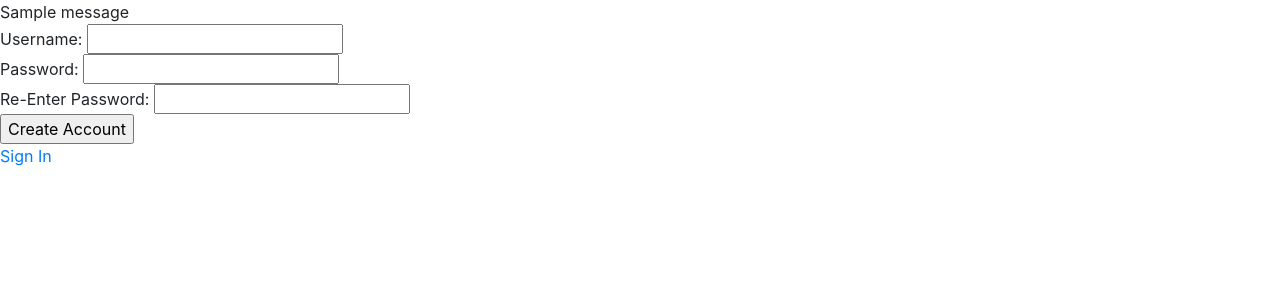
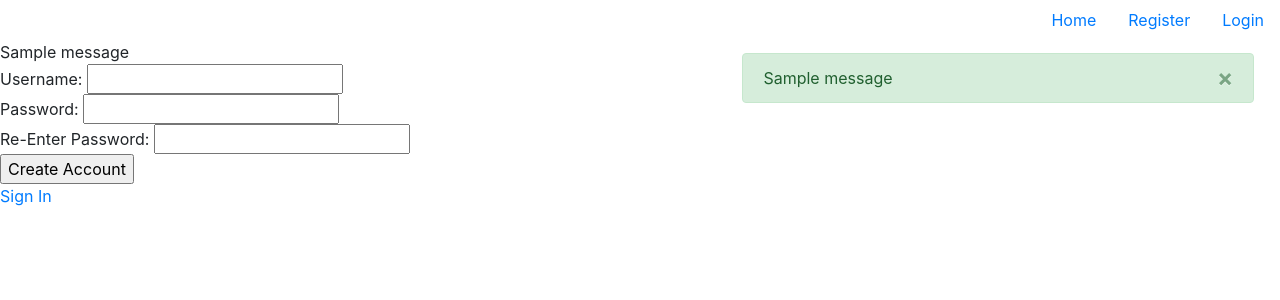
Before and after one commit to DanielGelfand/Quackers, a Flask app: page /register in a window 1280 px wide. Shown: the top 300 px of the page. Run offline with Flask 2, Linux system fonts and the light colour scheme; one stand-in notice (Sample message) is shown; parts of the project's set-up code (start-up, migrations or seed data) failed here and were passed over; some libraries are stand-ins or nearby versions.

Commit message:
fixing base and bootstrap elements

```diff
--- a/app.py
+++ b/app.py
@@ -111,10 +111,11 @@ def reg():
                 request.form['username'],
                 request.form['password'],
                 request.form['passwordConfirmation'])
-        flash(message)
         if success:
+            flash(message, "success")
             return redirect(url_for('login'))
         else:
+            flask(message, "danger")
             return redirect(url_for('reg'))
 
 @app.route('/login', methods=["GET", "POST"])
@@ -122,7 +123,7 @@ def login():
     if request.method == "GET":
         username = authenticate.is_loggedin(session)
         if username:
-            flash("You are already logged in!")
+            flash("You are already logged in!", "warning")
             return redirect(url_for('home'))
         else:
             return render_template("login.html")
@@ -130,20 +131,21 @@ def login():
         success, message = authenticate.login_user(
                 request.form['username'],
                 request.form['password'])
-        flash(message)
         if success:
+            flash(message, "success")
             session['loggedin']=request.form['username']
             return redirect(url_for('dashboard', username=request.form['username']))
         else:
+            flash(message, "danger")
             return redirect(url_for('login'))
 
 @app.route('/logout', methods=["GET", "POST"])
 def logout():
     if authenticate.is_loggedin(session):
         session.pop('loggedin')
-        flash("Successfully logged out.")
+        flash("Successfully logged out.", "success")
     else:
-        flash("You are not logged in.")
+        flash("You are not logged in!", "danger")
     return redirect(url_for('home'))
 
 @app.route('/signUp', methods=['POST', 'GET'])
@@ -152,15 +154,15 @@ def signUp():
     password = request.form['password']
     passwordCon = request.form['passwordConfirmation']
     if funcDB.getUser(username):
-        flash('username taken')
+        flash('username taken', "danger")
         return render_template('registration.html')
     else:
         if password == passwordCon:
-            flash('registration success')
+            flash('registration success!', "success")
             funcDB.registerUser(username, password)
             return render_template('login.html')
         else:
-            flash('passwords do not match')
+            flash('passwords do not match', "danger")
             return render_template('registration.html')
 
 @app.route('/dashboard')
@@ -175,7 +177,7 @@ def dashboard():
         is_loggedin = True;
     else:
         is_loggedin = False;
-        flash("You need to be logged into an account to access this page!")
+        flash("You need to be logged into an account to access this page!", "danger")
         return redirect(url_for('home'))
     return render_template('dashboard.html', events = result, is_loggedin=is_loggedin)
 
--- a/templates/base.html
+++ b/templates/base.html
@@ -1,17 +1,16 @@
 <!DOCTYPE html>
 <html>
   <head>
-    <link rel="stylesheet" href="https://stackpath.bootstrapcdn.com/bootstrap/4.1.3/css/bootstrap.min.css" integrity="sha384-MCw98/SFnGE8fJT3GXwEOngsV7Zt27NXFoaoApmYm81iuXoPkFOJwJ8ERdknLPMO" crossorigin="anonymous">
-    <script src="https://code.jquery.com/jquery-3.3.1.slim.min.js" integrity="sha384-q8i/X+965DzO0rT7abK41JStQIAqVgRVzpbzo5smXKp4YfRvH+8abtTE1Pi6jizo" crossorigin="anonymous"></script>
-    <script src="https://cdnjs.cloudflare.com/ajax/libs/popper.js/1.14.3/umd/popper.min.js" integrity="sha384-ZMP7rVo3mIykV+2+9J3UJ46jBk0WLaUAdn689aCwoqbBJiSnjAK/l8WvCWPIPm49" crossorigin="anonymous"></script>
-    <script src="https://stackpath.bootstrapcdn.com/bootstrap/4.1.3/js/bootstrap.min.js" integrity="sha384-ChfqqxuZUCnJSK3+MXmPNIyE6ZbWh2IMqE241rYiqJxyMiZ6OW/JmZQ5stwEULTy" crossorigin="anonymous"></script>
-    <link href="//netdna.bootstrapcdn.com/bootstrap/3.2.0/css/bootstrap.min.css" rel="stylesheet" id="bootstrap-css">
-    <script src="//netdna.bootstrapcdn.com/bootstrap/3.2.0/js/bootstrap.min.js"></script>
-    <script src="//code.jquery.com/jquery-1.11.1.min.js"></script>
+    <!-- <link rel="stylesheet" href="https://stackpath.bootstrapcdn.com/bootstrap/4.1.3/css/bootstrap.min.css" integrity="sha384-MCw98/SFnGE8fJT3GXwEOngsV7Zt27NXFoaoApmYm81iuXoPkFOJwJ8ERdknLPMO" crossorigin="anonymous"> -->
+    <link rel="stylesheet" href="https://maxcdn.bootstrapcdn.com/bootstrap/4.0.0/css/bootstrap.min.css" integrity="sha384-Gn5384xqQ1aoWXA+058RXPxPg6fy4IWvTNh0E263XmFcJlSAwiGgFAW/dAiS6JXm" crossorigin="anonymous">
+
 
     <title> {% block title %}{% endblock %}</title>
   </head>
   <body>
+    <script src="https://code.jquery.com/jquery-3.2.1.slim.min.js" integrity="sha384-KJ3o2DKtIkvYIK3UENzmM7KCkRr/rE9/Qpg6aAZGJwFDMVNA/GpGFF93hXpG5KkN" crossorigin="anonymous"></script>
+    <script src="https://cdnjs.cloudflare.com/ajax/libs/popper.js/1.12.9/umd/popper.min.js" integrity="sha384-ApNbgh9B+Y1QKtv3Rn7W3mgPxhU9K/ScQsAP7hUibX39j7fakFPskvXusvfa0b4Q" crossorigin="anonymous"></script>
+    <script src="https://maxcdn.bootstrapcdn.com/bootstrap/4.0.0/js/bootstrap.min.js" integrity="sha384-JZR6Spejh4U02d8jOt6vLEHfe/JQGiRRSQQxSfFWpi1MquVdAyjUar5+76PVCmYl" crossorigin="anonymous"></script>
     <ul class="nav justify-content-end">
       <li class="nav-item">
         <a class="nav-link" href="/">Home</a>
@@ -28,7 +27,7 @@
         <a class="nav-link" href="/register">Register</a>
       </li>
       <li class="nav-item">
-        <a class="nav-link disabled" href="/login">Login</a>
+        <a class="nav-link" href="/login">Login</a>
       </li>
       {% endif %}
     </ul>
@@ -37,7 +36,7 @@
     {% if messages %}
       {% for message in messages %}
       <div class="visible" style="right: 2%; width: 40%; position: fixed; margin-top: 1%; opacity: 0.95;">
-        <div class="alert alert-primary alert-dismissible fade show" role="alert">{{ message }}
+        <div class="alert alert-{{message[0]}} alert-dismissible fade show" role="alert">{{ message[1] }}
         <button type="button" class="close" data-dismiss="alert" aria-label="Close">
           <span aria-hidden="true">&times;</span>
         </button>
--- a/templates/home.html
+++ b/templates/home.html
@@ -99,7 +99,7 @@
         {% for article in articles %}
         <div class="tab-pane" id="{{article['source']['id']}}" role="tabpanel">
           <a href="{{article['url']}}"><h2>{{article['title']}}</h2></a>
-          <img src="{{article['urlToImage']}}" style="height: 450px; width: 600px;"></img>
+          <img src="{{article['urlToImage']}}"  onerror="this.onerror=null;this.src='{{url_for('static', filename='img/jeffrey1.jpg')}}';" style="height: 450px; width: 600px;"></img>
           <p>{{article['description']}}</p>
           <h3>{{article['author']}}: <small>{{article['content']}}</small></h3>
         </div>
--- a/templates/register.html
+++ b/templates/register.html
@@ -1,14 +1,6 @@
-<!DOCTYPE html>
-<html>
-<title>
-</title>
-<head>
-  <link rel="stylesheet" href="https://stackpath.bootstrapcdn.com/bootstrap/4.1.3/css/bootstrap.min.css" integrity="sha384-MCw98/SFnGE8fJT3GXwEOngsV7Zt27NXFoaoApmYm81iuXoPkFOJwJ8ERdknLPMO" crossorigin="anonymous">
-  <script src="https://code.jquery.com/jquery-3.3.1.slim.min.js" integrity="sha384-q8i/X+965DzO0rT7abK41JStQIAqVgRVzpbzo5smXKp4YfRvH+8abtTE1Pi6jizo" crossorigin="anonymous"></script>
-  <script src="https://cdnjs.cloudflare.com/ajax/libs/popper.js/1.14.3/umd/popper.min.js" integrity="sha384-ZMP7rVo3mIykV+2+9J3UJ46jBk0WLaUAdn689aCwoqbBJiSnjAK/l8WvCWPIPm49" crossorigin="anonymous"></script>
-  <script src="https://stackpath.bootstrapcdn.com/bootstrap/4.1.3/js/bootstrap.min.js" integrity="sha384-ChfqqxuZUCnJSK3+MXmPNIyE6ZbWh2IMqE241rYiqJxyMiZ6OW/JmZQ5stwEULTy" crossorigin="anonymous"></script>  <title>Home</title>
-</head>
-<body>
+{% extends "base.html" %}
+
+{% block content %}
 {% set msgs = get_flashed_messages() %}
 {% for each in msgs %}
 {{each}}
@@ -21,5 +13,5 @@
 		<input type ="submit" value="Create Account">
 	</form>
 	<a href="/login">Sign In</a><br><br>
-</body>
-</html>
+
+{% endblock %}
```
